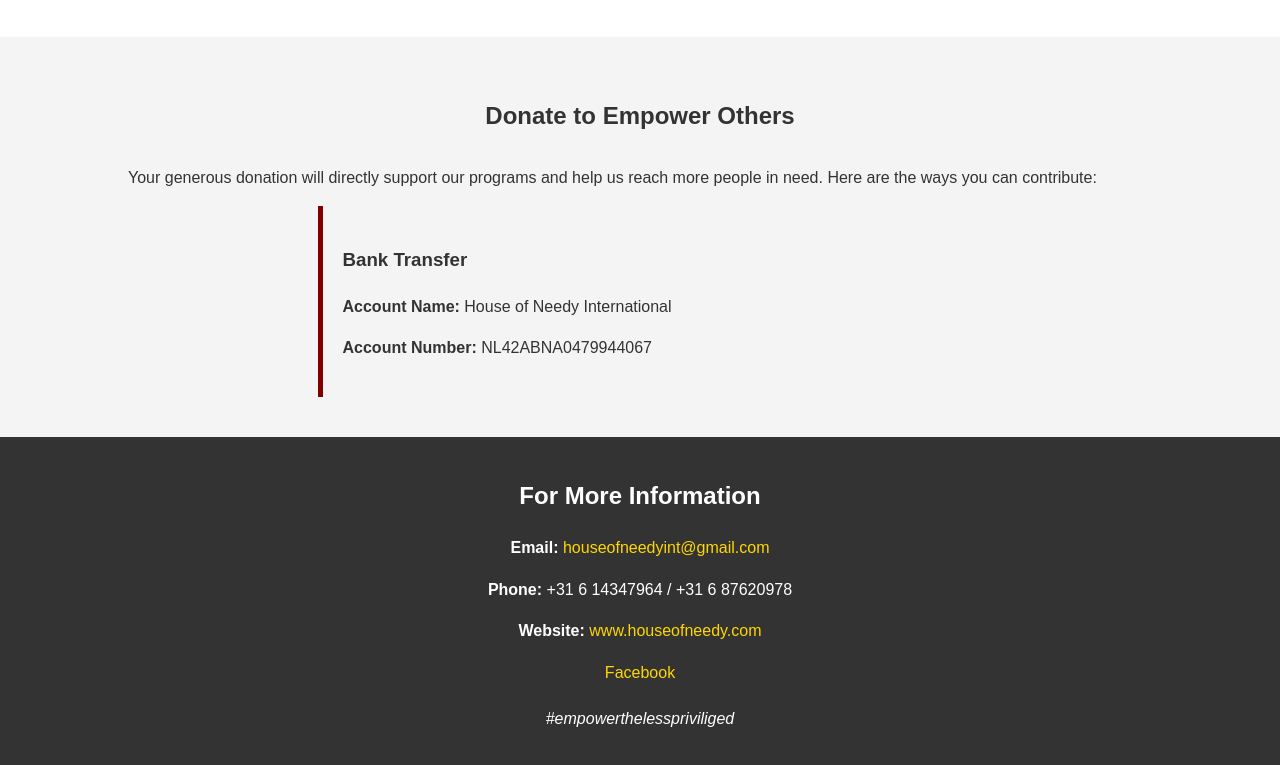
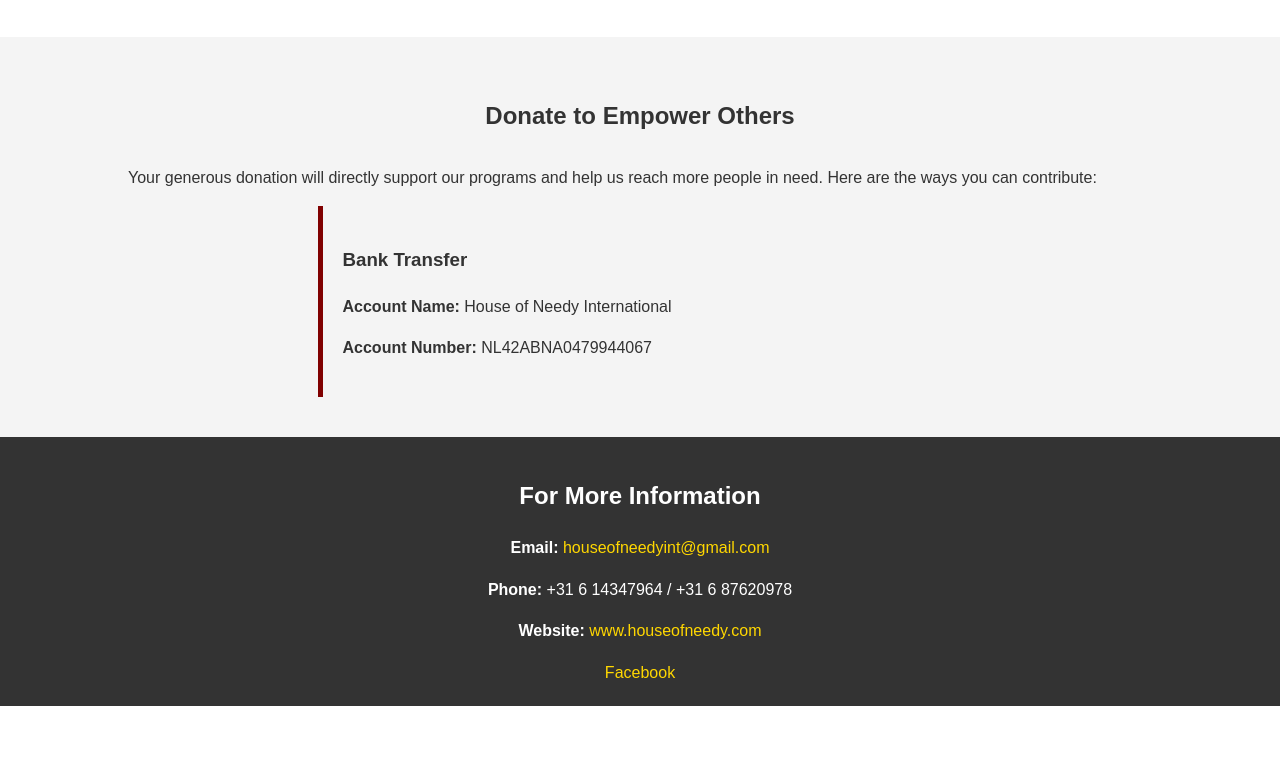
Before and after one commit to Surajs24/rose, a plain HTML site: page index.html in a window 1280 px wide. Shown: the part 2472-3237 px from the top of the page. After the commit the page ends 3178 px from the top, so only its background shows below. Drawn offline with Linux system fonts and the light colour scheme.

Commit message:
Update index.html

```diff
--- a/index.html
+++ b/index.html
@@ -128,7 +128,6 @@
             <div class="social-media">
                 <a href="#">Facebook</a>
             </div>
-            <p class="hashtag">#empowerthelesspriviliged</p>
         </div>
     </footer>
 </body>
```
